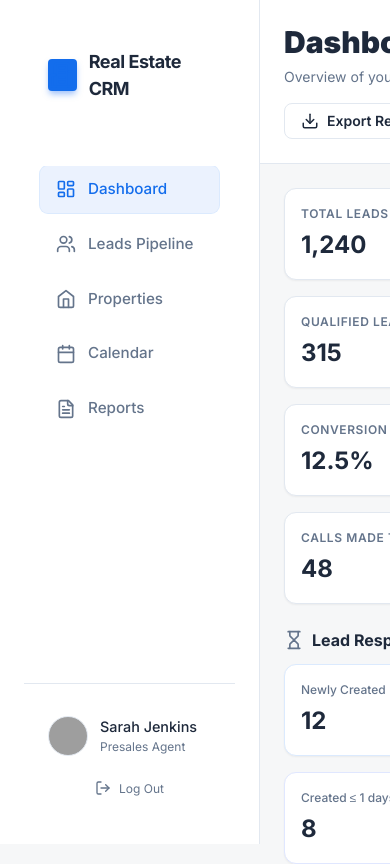
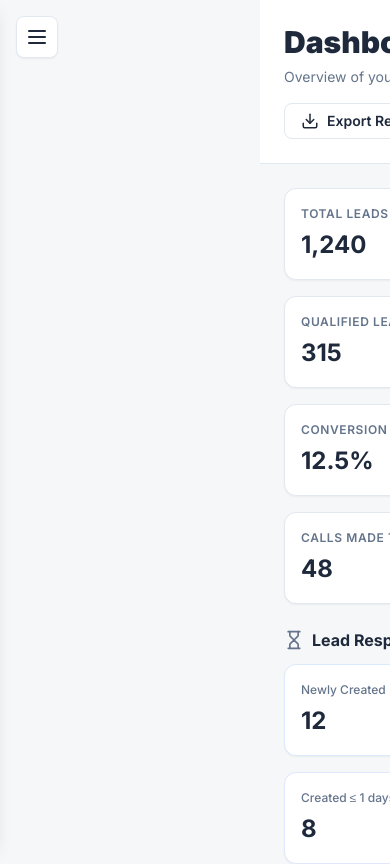
Before and after one commit to Housing-mantra/crm, a React (Vite) app: page / in a window 390 px wide. Shown: the top 864 px of the page. Built offline with nearby package versions, Linux system fonts and the light colour scheme; grey boxes are pictures that could not be loaded.

Commit message:
Feat: Add mobile responsive hamburger menu

```diff
--- a/src/components/Sidebar.tsx
+++ b/src/components/Sidebar.tsx
@@ -1,5 +1,5 @@
-import React from 'react';
-import { LayoutDashboard, Users, Home, Calendar, FileText, LogOut, Building2 } from 'lucide-react';
+import React, { useState } from 'react';
+import { LayoutDashboard, Users, Home, Calendar, FileText, LogOut, Building2, Menu, X } from 'lucide-react';
 import '../styles/Sidebar.css';
 
 interface SidebarProps {
@@ -8,16 +8,36 @@ interface SidebarProps {
 }
 
 const Sidebar: React.FC<SidebarProps> = ({ onNavigate, activePage = 'dashboard' }) => {
+    const [isMobileOpen, setIsMobileOpen] = useState(false);
 
     const handleNavClick = (page: string, e: React.MouseEvent) => {
         e.preventDefault();
         if (onNavigate) {
             onNavigate(page);
         }
+        setIsMobileOpen(false); // Close mobile menu after navigation
     };
 
     return (
-        <aside className="sidebar">
+        <>
+            {/* Mobile Toggle Button */}
+            <button
+                className="mobile-menu-toggle"
+                onClick={() => setIsMobileOpen(!isMobileOpen)}
+                aria-label="Toggle menu"
+            >
+                {isMobileOpen ? <X size={24} /> : <Menu size={24} />}
+            </button>
+
+            {/* Mobile Overlay */}
+            {isMobileOpen && (
+                <div
+                    className="sidebar-overlay"
+                    onClick={() => setIsMobileOpen(false)}
+                />
+            )}
+
+            <aside className={`sidebar ${isMobileOpen ? 'mobile-open' : ''}`}>
                 <div className="sidebar-header">
                     <div className="logo-container">
                         <Building2 className="logo-icon" size={24} />
@@ -62,6 +82,7 @@ const Sidebar: React.FC<SidebarProps> = ({ onNavigate, activePage = 'dashboard'
                     </button>
                 </div>
             </aside>
+        </>
     );
 };
 
--- a/src/styles/Sidebar.css
+++ b/src/styles/Sidebar.css
@@ -133,3 +133,50 @@
 .logout-btn:hover {
     color: var(--color-text-primary);
 }
+
+/* Mobile Responsive */
+.mobile-menu-toggle {
+    display: none;
+    position: fixed;
+    top: 1rem;
+    left: 1rem;
+    z-index: 50;
+    padding: 0.5rem;
+    background-color: var(--color-bg-card);
+    border: 1px solid var(--color-border);
+    border-radius: var(--radius-md);
+    box-shadow: var(--shadow-sm);
+    color: var(--color-text-primary);
+}
+
+.sidebar-overlay {
+    display: none;
+    position: fixed;
+    inset: 0;
+    background-color: rgba(0, 0, 0, 0.5);
+    z-index: 30;
+    backdrop-filter: blur(2px);
+}
+
+@media (max-width: 768px) {
+    .sidebar {
+        transform: translateX(-100%);
+        transition: transform 0.3s cubic-bezier(0.4, 0, 0.2, 1);
+        z-index: 40;
+        box-shadow: var(--shadow-lg);
+    }
+
+    .sidebar.mobile-open {
+        transform: translateX(0);
+    }
+
+    .mobile-menu-toggle {
+        display: flex;
+        align-items: center;
+        justify-content: center;
+    }
+
+    .sidebar-overlay {
+        display: block;
+    }
+}
```
Lines whose indentation alone changed are shown as unchanged.
